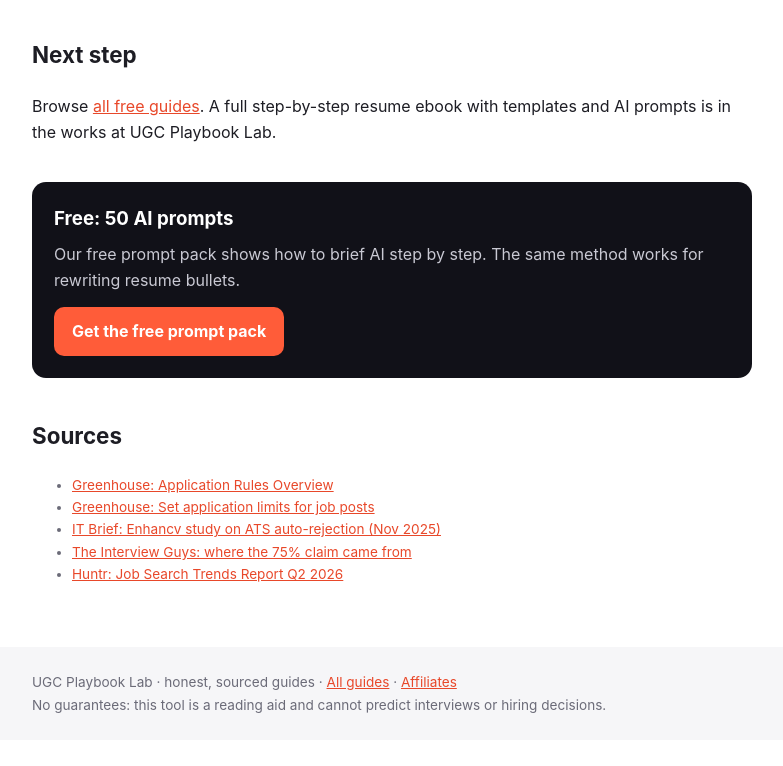
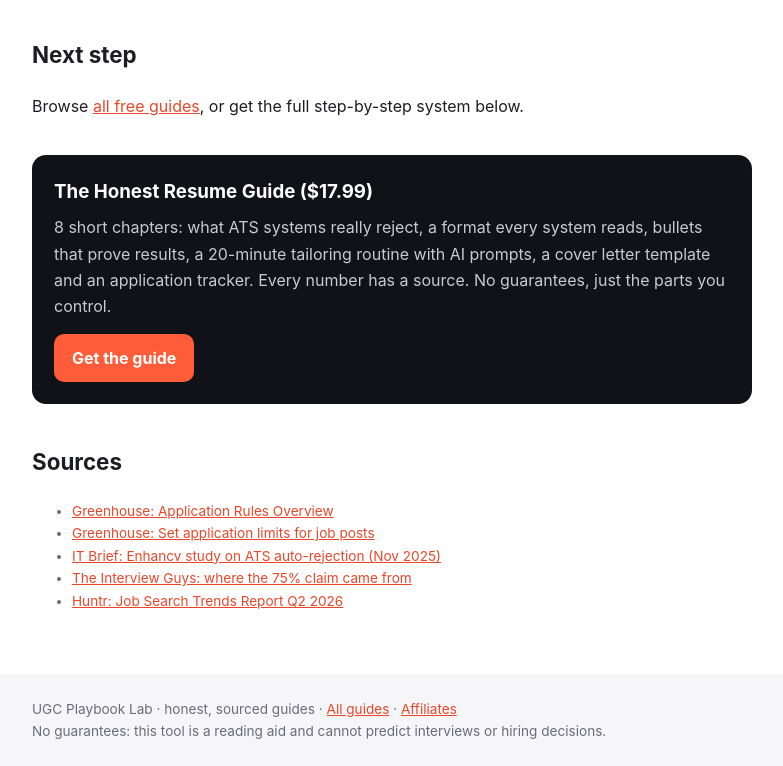
Before and after one commit to jansegersmatteo-ops/ugc-playbook-lab, a plain HTML site: page resume-keyword-checker.html in a window 1280 px wide. Shown: the part 1660-2426 px from the top of the page, without its empty margins (248-1031 px from the left). Before the commit the page ends 2400 px from the top, so only its background shows below. Drawn offline with Linux system fonts and the light colour scheme.

Commit message:
Update resume-keyword-checker.html

```diff
--- a/resume-keyword-checker.html
+++ b/resume-keyword-checker.html
@@ -71,7 +71,7 @@ document.getElementById("go").addEventListener("click",function(){
 <p>In a 2025 survey by the resume company Enhancv, 92% of 25 US recruiters said their ATS does not automatically reject resumes for formatting, design, missing keywords or a low match score. The survey is small and comes from a company that sells resume help, but it matches the vendor documentation. Recruiters said clear, skimmable structure (92%), relevant experience (88%) and tailoring without keyword stuffing (76%) help a resume advance.</p>
 <h2>Does tailoring pay off?</h2>
 <p>The job tracker Huntr compared its users' applications from October 2024 to June 2026: tailored resumes were marked "interviewed" in 5.71% of applications, untailored ones in 3.09%. Huntr notes these are descriptive figures from its own users, not proof of cause and effect, so read them as a signal, not a promise.</p>
-<h2>Next step</h2><p>Browse <a href="./">all free guides</a>. A full step-by-step resume ebook with templates and AI prompts is in the works at UGC Playbook Lab.</p>
-<div class="cta"><h3>Free: 50 AI prompts</h3><p>Our free prompt pack shows how to brief AI step by step. The same method works for rewriting resume bullets.</p><a class="btn" href="https://whop.com/ugc-playbook-lab/free-50-ai-prompts-for-ugc/">Get the free prompt pack</a></div>
+<h2>Next step</h2><p>Browse <a href="./">all free guides</a>, or get the full step-by-step system below.</p>
+<div class="cta"><h3>The Honest Resume Guide ($17.99)</h3><p>8 short chapters: what ATS systems really reject, a format every system reads, bullets that prove results, a 20-minute tailoring routine with AI prompts, a cover letter template and an application tracker. Every number has a source. No guarantees, just the parts you control.</p><a class="btn" href="https://whop.com/ugc-playbook-lab/the-honest-resume-guide/">Get the guide</a></div>
 <h2>Sources</h2><ul class='src'><li><a href='https://support.greenhouse.io/hc/en-us/articles/203105595-Application-Rules-Overview' rel='nofollow noopener'>Greenhouse: Application Rules Overview</a></li><li><a href='https://support.greenhouse.io/hc/en-us/articles/24412757660443-Set-application-limits-for-job-posts' rel='nofollow noopener'>Greenhouse: Set application limits for job posts</a></li><li><a href='https://itbrief.co.uk/story/study-reveals-ats-rarely-auto-rejects-cvs-debunks-75-myth' rel='nofollow noopener'>IT Brief: Enhancv study on ATS auto-rejection (Nov 2025)</a></li><li><a href='https://blog.theinterviewguys.com/?p=1967' rel='nofollow noopener'>The Interview Guys: where the 75% claim came from</a></li><li><a href='https://huntr.co/research/job-search-trends-q2-2026' rel='nofollow noopener'>Huntr: Job Search Trends Report Q2 2026</a></li></ul></div></main>
 <footer><div class="w">UGC Playbook Lab · honest, sourced guides · <a href="./">All guides</a> · <a href="affiliates.html">Affiliates</a><br>No guarantees: this tool is a reading aid and cannot predict interviews or hiring decisions.</div></footer></body></html>
```
